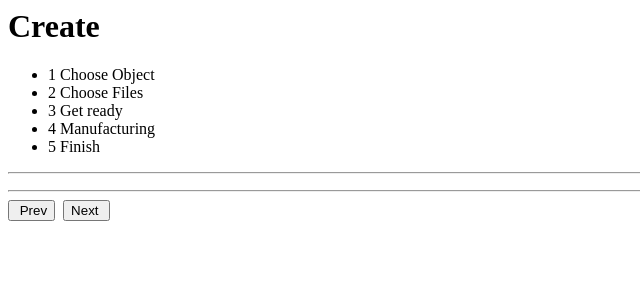
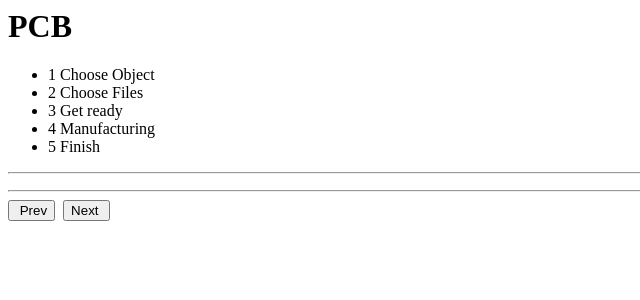
Before and after one commit to imarin2/PCBMill, a PHP site: page / in a window 1280 px wide. Shown: the top 300 px of the page, without its empty margins (0-640 px from the left). Run offline with PHP 8.4, Linux system fonts and the light colour scheme; data that the repository does not hold is empty.

```diff
--- a/views/index/index.php
+++ b/views/index/index.php
@@ -7,12 +7,12 @@
 <div class="row">
 	<div class="col-xs-11 col-sm-11 col-md-11 col-lg-11">
 		<h1 class="page-title txt-color-blueDark">
-			<i class="icon-fab-print"></i>
-			Create
+			<i class="fa fa-bullseye"></i>
+			PCB
 			<span class="object-title">
 				<?php echo $_object_name ?>
 			</span>
-			<span class="file-title">
+			<span class="file-title disabled" >
 				<?php echo $_file_name; ?>
 			</span>
 		</h1>
```
Also changed, not shown: assets/js/utilities.js (+16 -4 lines).
